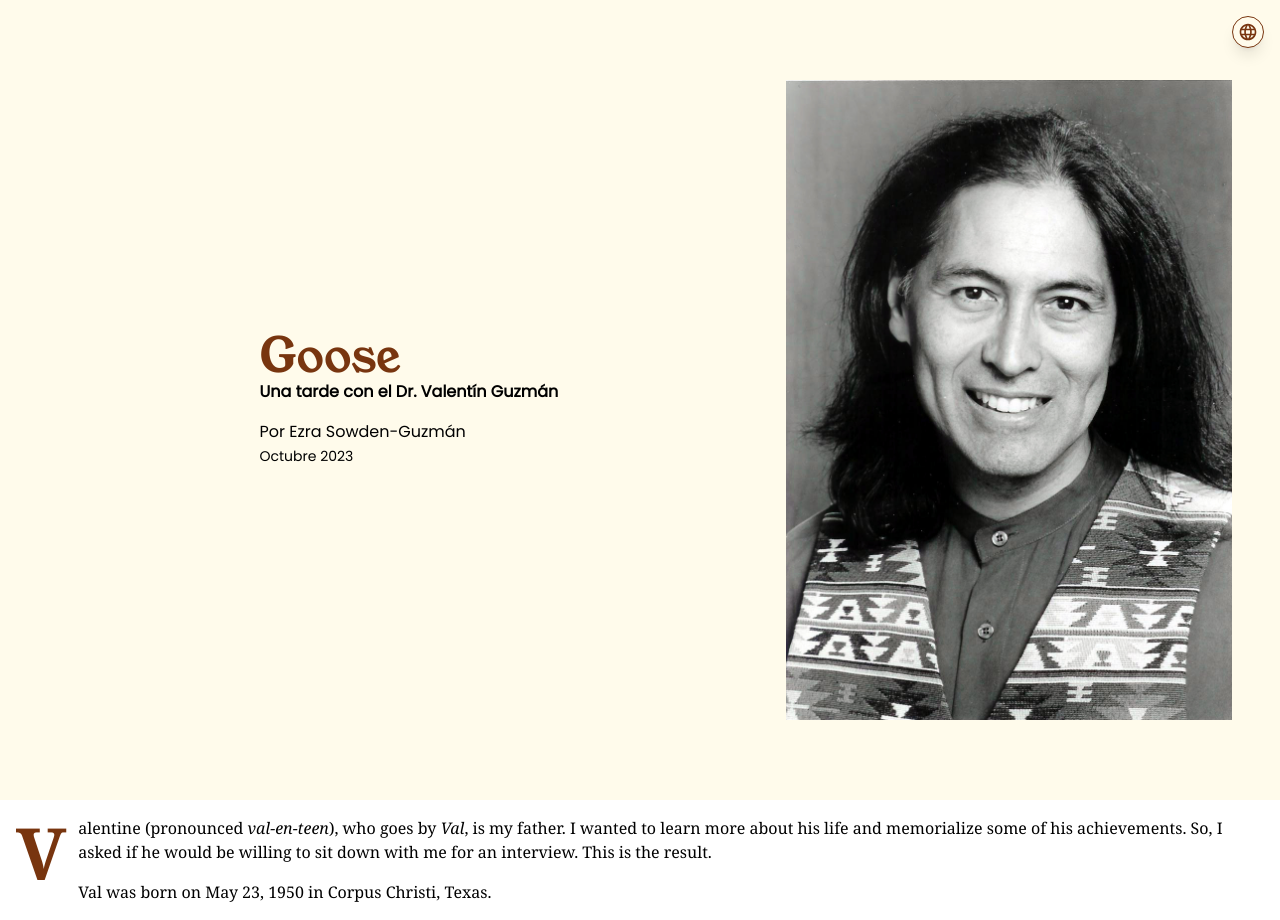
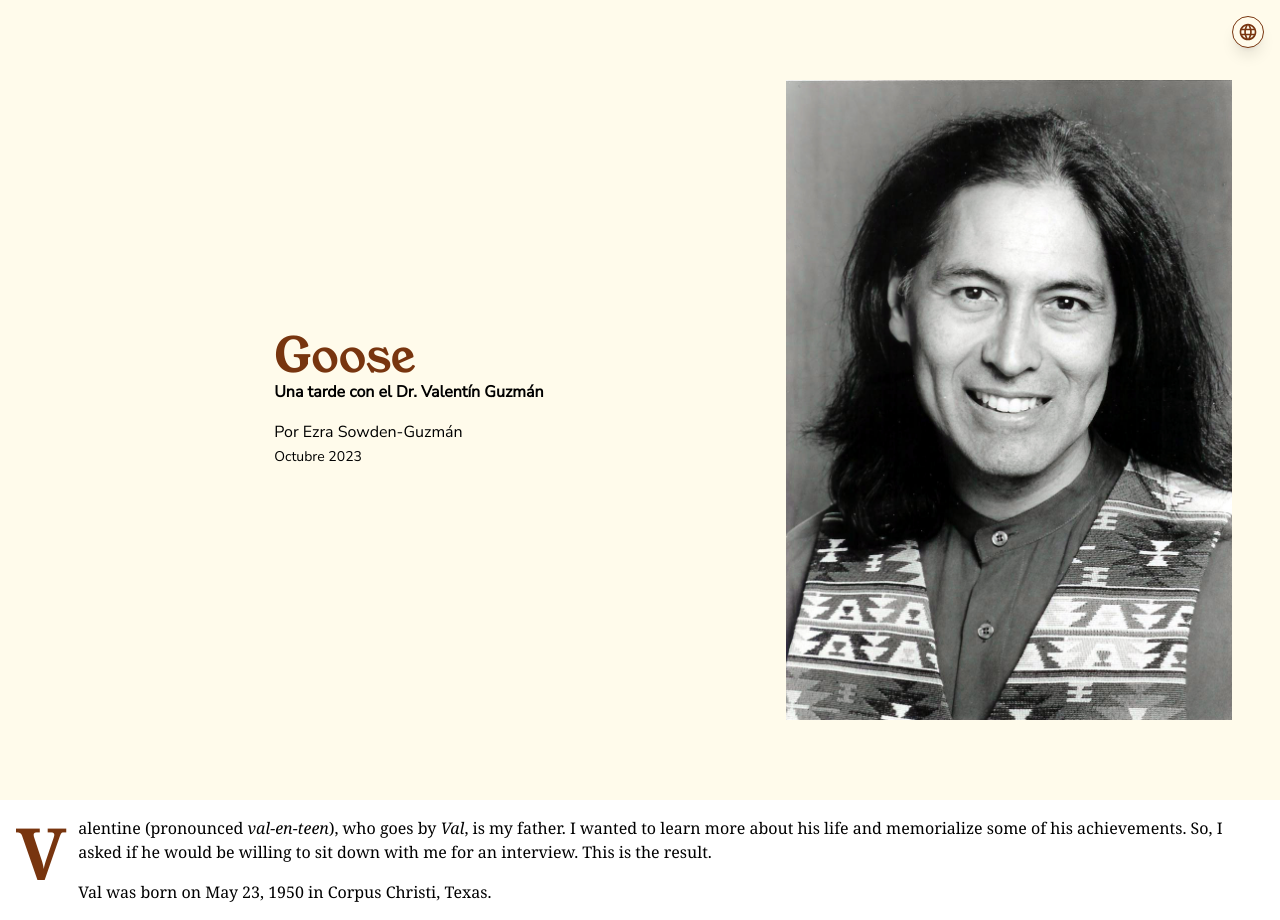
Before and after one commit to ezra-sg/portfolio, a Next.js app: page /val/es in a window 1280 px wide. Built offline with nearby package versions, Linux system fonts and the light colour scheme.

Commit message:
update typography

```diff
--- a/components/val/hero/hero.tsx
+++ b/components/val/hero/hero.tsx
@@ -22,7 +22,7 @@ export default function Intro() {
                     <h1 className="font-header text-5xl text-amber-900 dark:text-amber-200 text-center md:text-left">
                         {t('hero.hero-text')}
                     </h1>
-                    <h2 className="mb-4 font-sans dark:text-amber-50 text-center font-bold md:text-left">
+                    <h2 className="mb-4 font-sans dark:text-amber-50 text-center font-semibold md:text-left">
                         {t('hero.subtitle')}
                     </h2>
                     <p className="font-sans dark:text-amber-50 text-center md:text-left">
--- a/components/val/home/val-home.tsx
+++ b/components/val/home/val-home.tsx
@@ -1,4 +1,4 @@
-import { Young_Serif, Poppins } from 'next/font/google';
+import { Young_Serif, Nunito_Sans } from 'next/font/google';
 
 import LanguageSwitcher from '@/components/val/language-switcher/language-switcher';
 import Hero from '@/components/val/hero/hero';
@@ -10,10 +10,10 @@ const youngSerif = Young_Serif({
     variable: '--font-young-serif',
 });
 
-const poppins = Poppins({
+const poppins = Nunito_Sans({
     weight: '400',
     subsets: ['latin-ext'],
-    variable: '--font-poppins',
+    variable: '--font-nunito',
 });
 
 export default function ValHome() {
--- a/tailwind.config.ts
+++ b/tailwind.config.ts
@@ -1,4 +1,4 @@
-import type { Config } from 'tailwindcss'
+import type { Config } from 'tailwindcss';
 
 const config: Config = {
     content: [
@@ -16,7 +16,7 @@ const config: Config = {
             },
             fontFamily: {
                 serif: ['Georgia', 'serif'],
-        sans: ['var(--font-poppins)', 'sans-serif'],
+                sans: ['var(--font-nunito)', 'sans-serif'],
             },
             keyframes: {
                 'fade-in': {
@@ -27,5 +27,5 @@ const config: Config = {
         },
     },
     plugins: [],
-}
-export default config
+};
+export default config;
```
Lines whose indentation alone changed are shown as unchanged.
